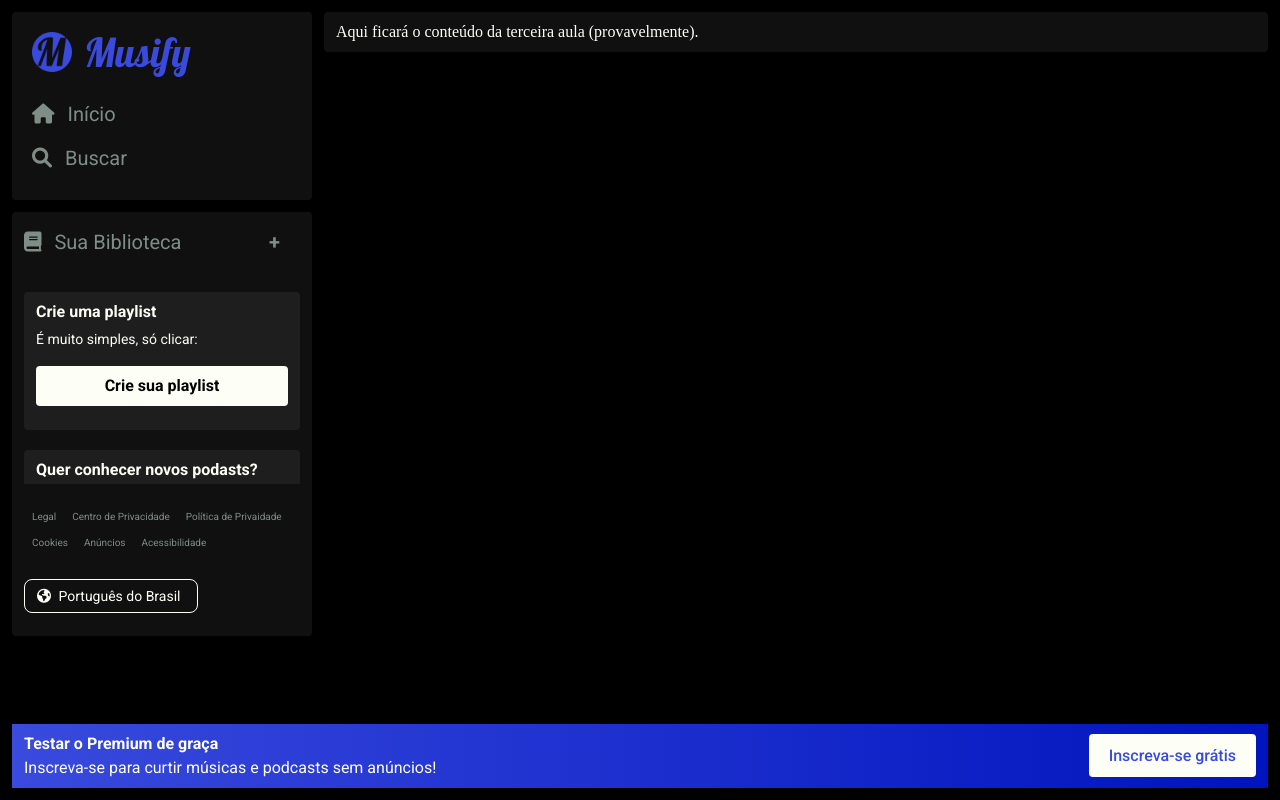
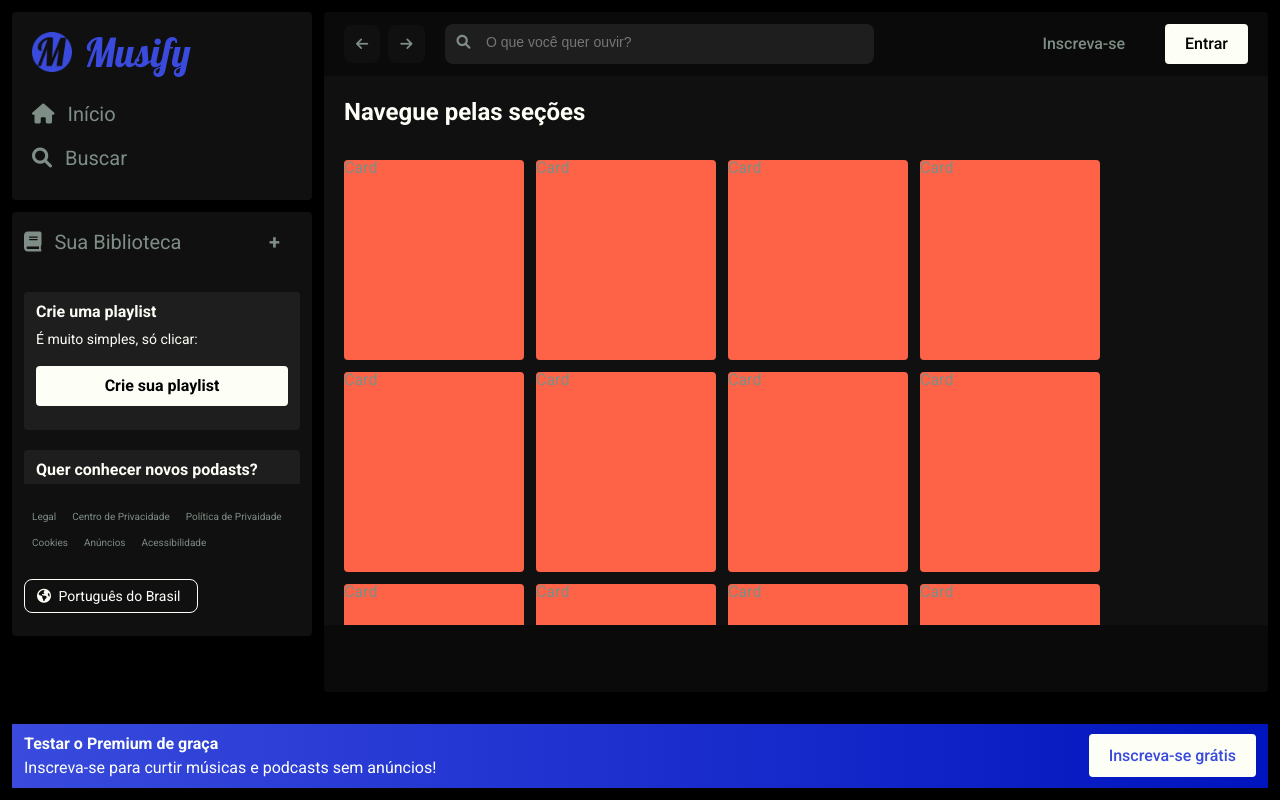
Before and after one commit to anasander/Alura, a plain HTML site: page index.html in a window 1280 px wide. Drawn offline with Linux system fonts and the light colour scheme.

Commit message:
main-section

```diff
--- a/index.html
+++ b/index.html
@@ -19,7 +19,6 @@
 
     <div class="sidebar">
         <nav class="sidebar-nav">
-
             <a href="">
                 <ul>
                     <li class="logo">
@@ -94,8 +93,59 @@
     </div>
 
     <main class="main">
-        <section>
-            <p>Aqui ficará o conteúdo da terceira aula (provavelmente).</p>
+        <nav class="header">
+            <div class="buttons">
+                <a href="" class="arrow"><span class="fa fa-arrow-left"></span></a>
+                <a href="" class="arrow"><span class="fa fa-arrow-right"></span></a>
+            </div>
+            <div class="header-login">
+                <div class="search">
+                    <span class="fa fa-search"></span>
+                    <input id="search-input" type="search" placeholder="O que você quer ouvir?">
+                </div>
+                <div class="login">
+                    <a href="">Inscreva-se</a>
+                    <a href="">Entrar</a>
+                </div>
+            </div>
+        </nav>
+
+        <section class="main-content">
+            <div class="main-content-section">
+                <p>Navegue pelas seções</p>
+            </div>
+            <div class="cards">
+                <div class="card">Card</div>
+                <div class="card">Card</div>
+                <div class="card">Card</div>
+                <div class="card">Card</div>
+                <div class="card">Card</div>
+                <div class="card">Card</div>
+                <div class="card">Card</div>
+                <div class="card">Card</div>
+                <div class="card">Card</div>
+                <div class="card">Card</div>
+                <div class="card">Card</div>
+                <div class="card">Card</div>
+                <div class="card">Card</div>
+                <div class="card">Card</div>
+                <div class="card">Card</div>
+                <div class="card">Card</div>
+                <div class="card">Card</div>
+                <div class="card">Card</div>
+                <div class="card">Card</div>
+                <div class="card">Card</div>
+                <div class="card">Card</div>
+                <div class="card">Card</div>
+                <div class="card">Card</div>
+                <div class="card">Card</div>
+                <div class="card">Card</div>
+                <div class="card">Card</div>
+                <div class="card">Card</div>
+                <div class="card">Card</div>
+                <div class="card">Card</div>
+                <div class="card">Card</div>
+            </div>
         </section>
     </main>
 
--- a/styles.css
+++ b/styles.css
@@ -1,5 +1,6 @@
 :root {
   --black: #000000;
+  --black-extra: #0a0a0a;
   --less-black: #101010;
   --dark-gray: #1e1e1e;
   --gray: #7e8d85;
@@ -9,14 +10,18 @@
 
 body {
   background-color: var(--black);
+  font-family: "Roboto", sans-serif;
 }
+
+/* HEADER */
 
 .sidebar {
   position: fixed;
   top: 0;
   left: 0;
-  width: 300px;
-  padding: 12px;
+  max-width: 300px;
+  height: 100vh;
+  margin: 12px;
 }
 
 .sidebar-nav {
@@ -49,7 +54,6 @@ body {
 .sidebar-nav-links a {
   color: var(--gray);
   font-size: 20px;
-  font-family: "Roboto", sans-serif;
 }
 
 .sidebar-nav-links span {
@@ -71,7 +75,6 @@ body {
 .sidebar-library li {
   color: var(--gray);
   font-size: 20px;
-  font-family: "Roboto", sans-serif;
   font-weight: 700;
 }
 
@@ -82,7 +85,6 @@ body {
 .sidebar-library-decoration {
   color: var(--gray);
   font-size: 20px;
-  font-family: "Roboto", sans-serif;
   display: flex;
   justify-content: space-between;
   padding-bottom: 12px;
@@ -91,7 +93,6 @@ body {
 .sidebar-library-decoration a {
   color: var(--gray);
   font-size: 20px;
-  font-family: "Roboto", sans-serif;
   transition: 0.3s;
 }
 
@@ -182,7 +183,6 @@ body {
 }
 
 .legal a {
-  font-family: "Roboto", sans-serif;
   font-size: 10px;
   color: var(--gray);
   padding: 8px;
@@ -200,7 +200,6 @@ body {
 .language a {
   color: var(--white);
   font-size: 14px;
-  font-family: "Roboto", sans-serif;
   padding: 8px 12px;
   border: solid 1px var(--white);
   border-radius: 8px;
@@ -215,17 +214,150 @@ body {
   padding-right: 4px;
 }
 
+/* MAIN */
+
 .main {
   position: fixed;
   top: 0;
   right: 0;
+  height: 85vh;
   left: 312px;
-  padding: 12px;
   margin: 12px;
   border-radius: 4px;
+  background-color: var(--black-extra);
+  color: var(--gray);
+}
+
+.header {
+  padding: 12px 20px;
+  display: flex;
+  align-items: center;
+  gap: 20px;
+}
+
+.header-login {
+  display: flex;
+  flex: 1;
+  justify-content: space-between;
+}
+
+.buttons {
+  display: flex;
+  gap: 8px;
+}
+
+.arrow {
+  font-size: 14px;
+  font-weight: 500;
+  padding: 12px;
+  border-radius: 8px;
   background-color: var(--less-black);
+  color: var(--gray);
+  transition: 0.3s;
+}
+
+.arrow:hover {
+  color: var(--white);
+  background-color: var(--dark-gray);
+}
+
+.search {
+  font-size: 14px;
+  color: var(--gray);
+  background-color: var(--dark-gray);
+  border-radius: 8px;
+}
+
+.search span {
+  padding: 0 0 0 12px;
+}
+
+#search-input {
+  font-size: 14px;
+  border: none;
+  color: var(--white);
+  background-color: var(--dark-gray);
+  border-radius: 8px;
+  width: 400px;
+  padding: 8px 20px 8px 10px;
+  border: solid 2px transparent;
+  transition: 0.3s;
+}
+
+.search input:focus {
+  outline: transparent !important;
+}
+
+.login {
+  display: flex;
+  align-items: center;
+  gap: 20px;
+  font-size: 16px;
+  font-weight: 500;
+}
+
+.login a {
+  color: var(--black);
+  background-color: var(--white);
+  padding: 12px 20px;
+  border-radius: 4px;
+  transition: 0.3s;
+}
+
+.login a:hover {
+  color: var(--blue);
+  font-weight: 700;
+}
+
+.login a:first-child {
+  color: var(--gray);
+  background-color: transparent;
+}
+
+.login a:first-child:hover {
   color: var(--white);
 }
+
+.main-content {
+  background-color: var(--less-black);
+}
+
+.main-content-section {
+  padding: 12px 20px;
+}
+
+.main-content-section p {
+  color: var(--white);
+  font-size: 24px;
+  font-weight: 700;
+  padding: 12px 0;
+}
+
+.cards {
+  display: flex;
+  flex-wrap: wrap;
+  padding: 12px 20px 0 20px;
+  gap: 12px;
+  height: 465px;
+  overflow: hidden;
+  overflow-y: scroll;
+  visibility: hidden;
+  transition: 0.3s;
+}
+
+.cards div,
+.cards:hover {
+  visibility: visible;
+}
+
+.card {
+  width: 180px;
+  height: 200px;
+  background-color: tomato;
+  border-radius: 4px;
+}
+
+/* FOOTER */
 
 .footer {
   position: fixed;
@@ -239,7 +371,6 @@ body {
   margin: 12px;
   align-items: center;
   color: var(--white);
-  font-family: "Roboto", sans-serif;
 }
 
 .footer p:first-child {
```
